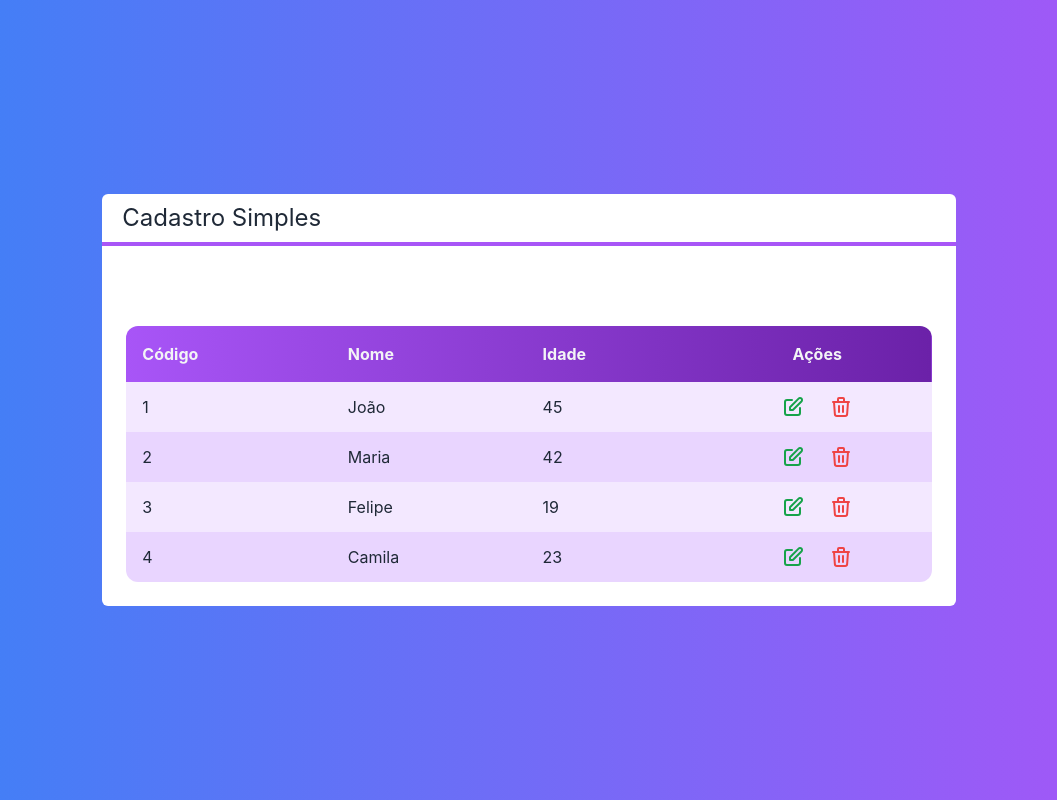
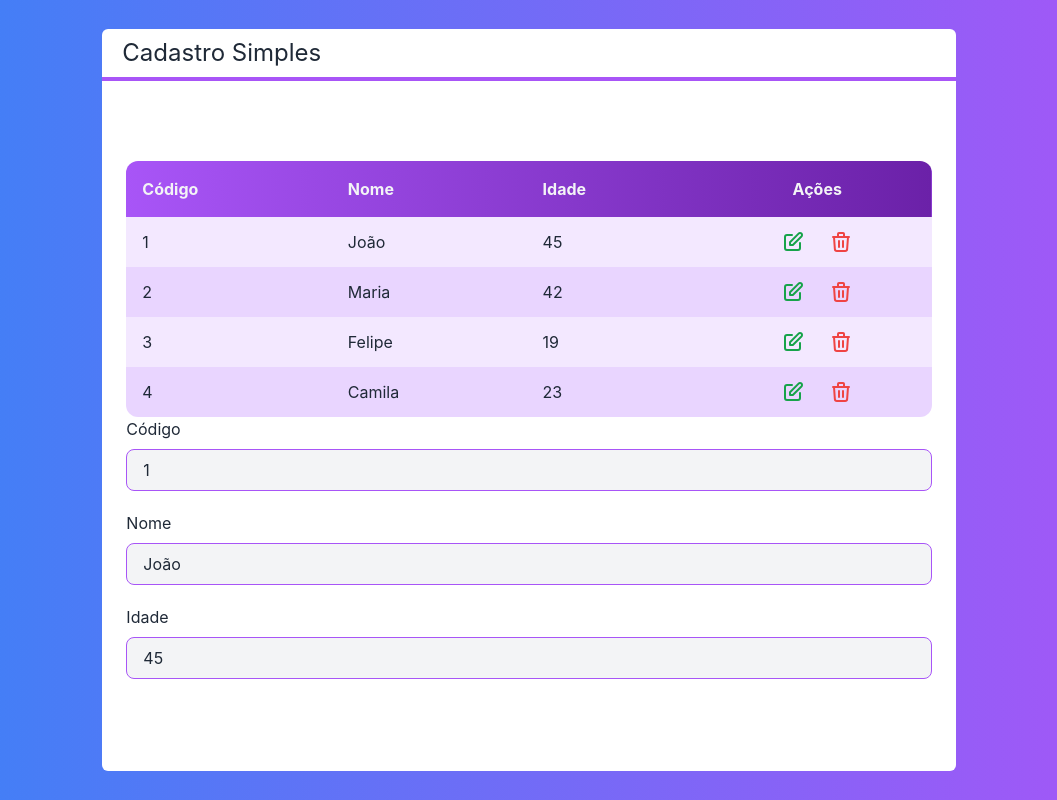
Before and after one commit to EmersonJahn/next-crud, a Next.js app: page / in a window 1280 px wide. Shown: the whole page, without its empty margins (111-1168 px from the left). Built offline with nearby package versions, Linux system fonts and the light colour scheme.

Commit message:
create Form component

```diff
--- a/src/components/Button.tsx
+++ b/src/components/Button.tsx
@@ -1,5 +1,5 @@
 interface ButtonProps {
-    color?: 'green' | 'blue' | 'gray';
+    color?: 'green' | 'blue' | 'gray' | 'red';
     className?: string;
     children: any;
 }
--- /dev/null
+++ b/src/components/Form.tsx
@@ -0,0 +1,34 @@
+import { useState } from "react";
+
+import Client from "../core/Client"
+import Button from "./Button";
+import Input from "./Input";
+
+interface FormProps {
+    client: Client;
+
+}
+
+export default function Form(props: FormProps) {
+    const clientId = props.client?.id;
+
+    const [name, setName] = useState(props.client?.name ?? "");
+    const [age, setAge]   = useState(props.client?.age ?? 0);
+
+    return (
+        <div>
+            {clientId ? (
+                <Input readOnly className="mb-5" text="Código" type="text" value={clientId} />
+            ) : false}
+
+            <Input className="mb-5" text="Nome" type="text" value={name} onChange={setName} />
+
+            <Input text="Idade" type="number" value={age} onChange={setAge} />
+
+            <div className="flex justify-end mt-7">
+                <Button className="mr-2" color="blue">{clientId ? 'Salvar' : 'Cadastrar'}</Button>
+                <Button color="red">Cancelar</Button>
+            </div>
+        </div>
+    );
+}
--- /dev/null
+++ b/src/components/Input.tsx
@@ -0,0 +1,22 @@
+interface InputProps {
+    text: String;
+    type: 'text' | 'number';
+    value: any;
+    readOnly?: boolean;
+    onChange?: (value: any) => void;
+
+    className?: string;
+}
+
+export default function Input(props: InputProps) {
+    return (
+        <div className={`flex flex-col ${props.className ?? ''}`}>
+            <label className="mb-2" htmlFor="">{props.text}</label>
+
+            <input className={`border border-purple-500 rounded-lg bg-gray-100 px-4 py-2
+                                focus:outline-none ${props.readOnly ? '' : 'focus:bg-white'}`}
+                type={props.type} value={props.value} readOnly={props.readOnly} onChange={e=> props.onChange?.(e.target.value)}
+            />
+        </div>
+    );
+}
--- a/src/components/Table.tsx
+++ b/src/components/Table.tsx
@@ -25,10 +25,10 @@ export default function Table(props: TableProps) {
     function renderData() {
         return props.clients?.map((client: Client, i: number) => {
             return (
-                <tr key={client.getId()} className={`${i % 2 === 0 ? 'bg-purple-100' : 'bg-purple-200' }`}>
-                    <td className='text-left px-4 py-2'>{client.getId()}</td>
-                    <td className='text-left px-4 py-2'>{client.getName()}</td>
-                    <td className='text-left px-4 py-2'>{client.getAge()}</td>
+                <tr key={client.id} className={`${i % 2 === 0 ? 'bg-purple-100' : 'bg-purple-200' }`}>
+                    <td className='text-left px-4 py-2'>{client.id}</td>
+                    <td className='text-left px-4 py-2'>{client.name}</td>
+                    <td className='text-left px-4 py-2'>{client.age}</td>
                     {showActions ? renderActions(client) : false}
                 </tr>
             );
--- a/src/core/Client.ts
+++ b/src/core/Client.ts
@@ -1,8 +1,8 @@
 export default class Client {
 
-    private id?: string;
-    private name: string;
-    private age: number;
+    public id?: string;
+    public name: string;
+    public age: number;
 
     constructor (name: string, age: number, id?: string) {
         this.id   = id;
@@ -14,15 +14,15 @@ export default class Client {
         return new Client('', 0);
     }
 
-    getId() {
-        return this.id;
-    }
+    // getId() {
+    //     return this.id;
+    // }
 
-    getName() {
-        return this.name;
-    }
+    // getName() {
+    //     return this.name;
+    // }
 
-    getAge() {
-        return this.age;
-    }
+    // getAge() {
+    //     return this.age;
+    // }
 }
--- a/src/pages/index.tsx
+++ b/src/pages/index.tsx
@@ -1,5 +1,6 @@
 import type { NextPage } from 'next'
 import Button from '../components/Button'
+import Form from '../components/Form'
 
 import Layout from '../components/Layout'
 import Table from '../components/Table'
@@ -15,12 +16,12 @@ const Home: NextPage = () => {
   ]
 
   function selectedClient(client: Client) {
-    console.log(client.getName());
+    console.log(client.name);
 
   }
 
   function deletedClient(client: Client) {
-    console.log(client.getAge());
+    console.log(client.age);
 
   }
 
@@ -29,13 +30,15 @@ const Home: NextPage = () => {
 
       <Layout title='Cadastro Simples'>
         <div className='flex justify-end'>
-          <Button className='mb-4' color='blue'>Novo cliente</Button>
+          <Button className='mb-4' color='green'>Novo cliente</Button>
         </div>
 
         <Table clients={clients}
                selectedClient={selectedClient}
                deletedClient={deletedClient}
         />
+
+        <Form client={clients[0]}/>
       </Layout>
 
     </div>
```
